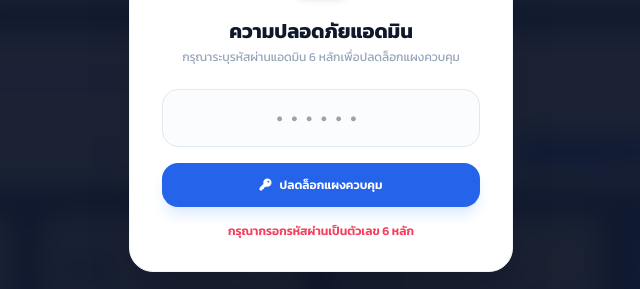
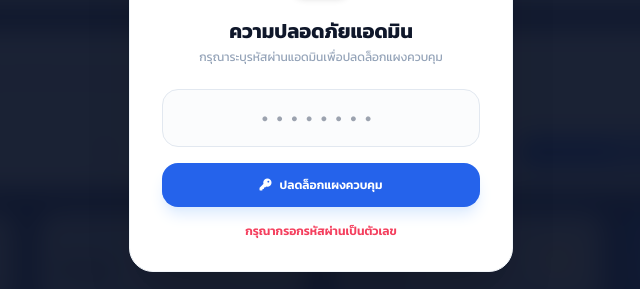
Before and after one commit to KanapojPM/sme_vote, a website: page public/admin.html in a window 1280 px wide. Both pictures are taken after a click on the button "ปลดล็อกแผงควบคุม". Shown: the part 314-603 px from the top of the page, 319-959 px from the left. Drawn offline with nearby package versions, Linux system fonts and the light colour scheme.

Commit message:
feat: support dynamic length passwords on admin page input

```diff
--- a/public/admin.html
+++ b/public/admin.html
@@ -52,10 +52,10 @@
                 <i class="fa-solid fa-shield-halved text-3xl"></i>
             </div>
             <h2 class="text-xl font-bold text-slate-900 mb-1">ความปลอดภัยแอดมิน</h2>
-            <p class="text-xs text-slate-400 mb-6">กรุณาระบุรหัสผ่านแอดมิน 6 หลักเพื่อปลดล็อกแผงควบคุม</p>
+            <p class="text-xs text-slate-400 mb-6">กรุณาระบุรหัสผ่านแอดมินเพื่อปลดล็อกแผงควบคุม</p>
 
             <div class="space-y-4">
-                <input type="password" id="admin-password-input" maxlength="6" placeholder="••••••"
+                <input type="password" id="admin-password-input" maxlength="20" placeholder="••••••••"
                        class="w-full text-center px-4 py-3.5 border border-slate-200 rounded-2xl focus:outline-none focus:ring-2 focus:ring-blue-500 font-extrabold tracking-[0.5em] text-lg text-slate-700 bg-slate-50/50">
                 <button onclick="loginAdmin()"
                         class="w-full py-3.5 bg-blue-600 hover:bg-blue-700 text-white font-semibold rounded-2xl text-xs transition duration-200 shadow-lg shadow-blue-100 flex items-center justify-center space-x-2">
@@ -303,7 +303,7 @@
         </div>
     </div>
 
-    <script src="admin.js?v=10"></script>
+    <script src="admin.js?v=11"></script>
 </body>
 
 </html>
--- a/public/admin.js
+++ b/public/admin.js
@@ -517,9 +517,9 @@ async function loginAdmin() {
     const errorText = document.getElementById('login-error-text');
     if (!input || !errorText) return;
 
-    const password = input.value;
-    if (password.length !== 6 || isNaN(password)) {
-        errorText.innerText = 'กรุณากรอกรหัสผ่านเป็นตัวเลข 6 หลัก';
+    const password = input.value.trim();
+    if (password.length === 0 || isNaN(password)) {
+        errorText.innerText = 'กรุณากรอกรหัสผ่านเป็นตัวเลข';
         errorText.classList.remove('hidden');
         return;
     }
```
